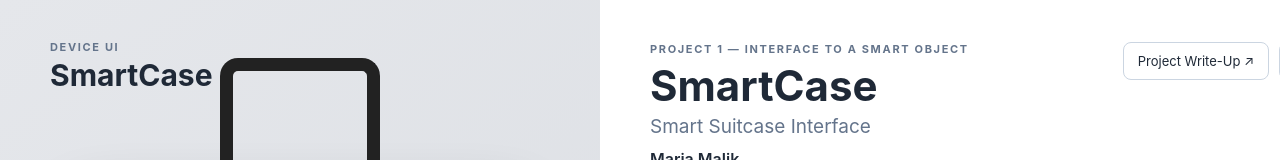
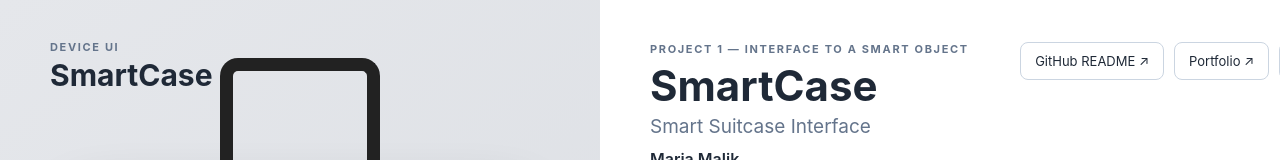
Before and after one commit to mariamalik2105/smart-suitcase, a Svelte app: page / in a window 1280 px wide. Shown: the top 160 px of the page. Built offline with nearby package versions, Linux system fonts and the light colour scheme.

Commit message:
Update project links and final SmartCase features

```diff
--- a/src/App.svelte
+++ b/src/App.svelte
@@ -10,7 +10,8 @@
     "Headphones"
   ];
 
-  const writeupUrl = "/SmartCase_Writeup.docx";
+  const readmeUrl = "https://github.com/mariamalik2105/smart-suitcase#readme";
+  const portfolioUrl = "https://sites.google.com/view/mariamalik2105/user-interface-i/smartcase-project";
   const demoUrl = "/SmartCase_Demo.webm";
 
   let showInfo = $state(false);
@@ -951,11 +952,20 @@
 
   <a
     class="writeup-link"
-    href={writeupUrl}
+    href={readmeUrl}
     target="_blank"
     rel="noreferrer"
   >
-    Project Write-Up ↗
+    GitHub README ↗
+  </a>
+
+  <a
+    class="writeup-link"
+    href={portfolioUrl}
+    target="_blank"
+    rel="noreferrer"
+  >
+    Portfolio ↗
   </a>
 
   <a
```
